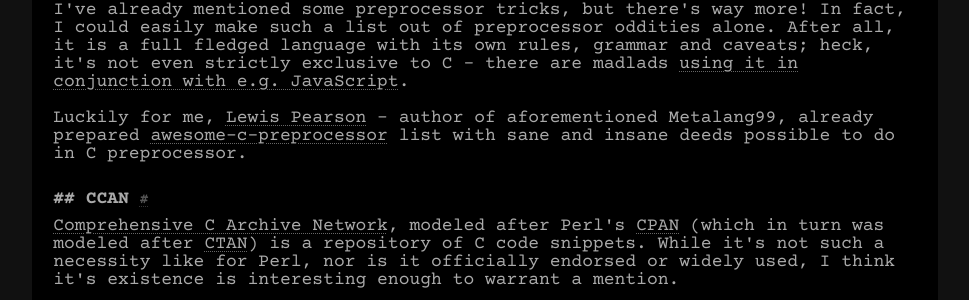
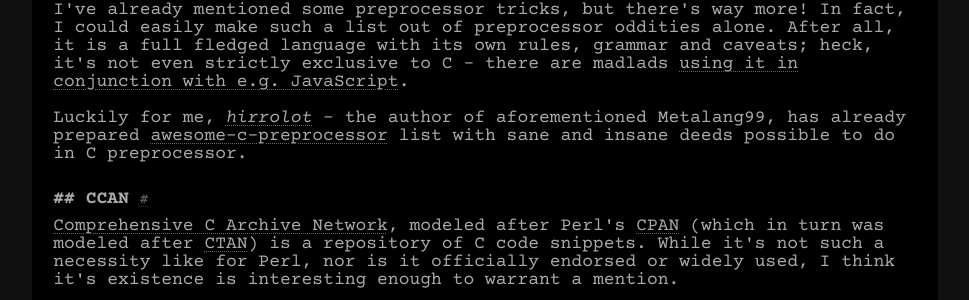
Before and after one commit to Jorenar/blog, a Jekyll site: the page built from _posts/2023-02-19-less-known-c.md, in a window 1280 px wide and 900 px high, scrolled down 23438 px. Shown: the part 150-450 px from the top of the window, without its empty margins (155-1124 px from the left). Built offline with Jekyll 4.4.1, drawn with Linux system fonts in a browser that asks for light colours.

Commit message:
deploy: 44d98edcbc0a0f7a8839accb85e2ece282344e95

```diff
--- a/_posts/2023-02-19-less-known-c.md
+++ b/_posts/2023-02-19-less-known-c.md
@@ -1206,8 +1206,9 @@ After all, it is a full fledged language with its own rules, grammar and
 caveats; heck, it's not even strictly exclusive to C - there are madlads
 [using it in conjunction with e.g. JavaScript](https://www.nongnu.org/espresso/js-cpp.html).
 
-Luckily for me, [Lewis Pearson](https://hirrolot.github.io/) - author
-of aforementioned Metalang99, already prepared [awesome-c-preprocessor](https://github.com/Hirrolot/awesome-c-preprocessor)
+Luckily for me, [_hirrolot_](https://hirrolot.github.io/) - the author
+of aforementioned Metalang99, has already prepared
+[awesome-c-preprocessor](https://github.com/hirrolot/awesome-c-preprocessor)
 list with sane and insane deeds possible to do in C preprocessor.
 
 ## CCAN
```
